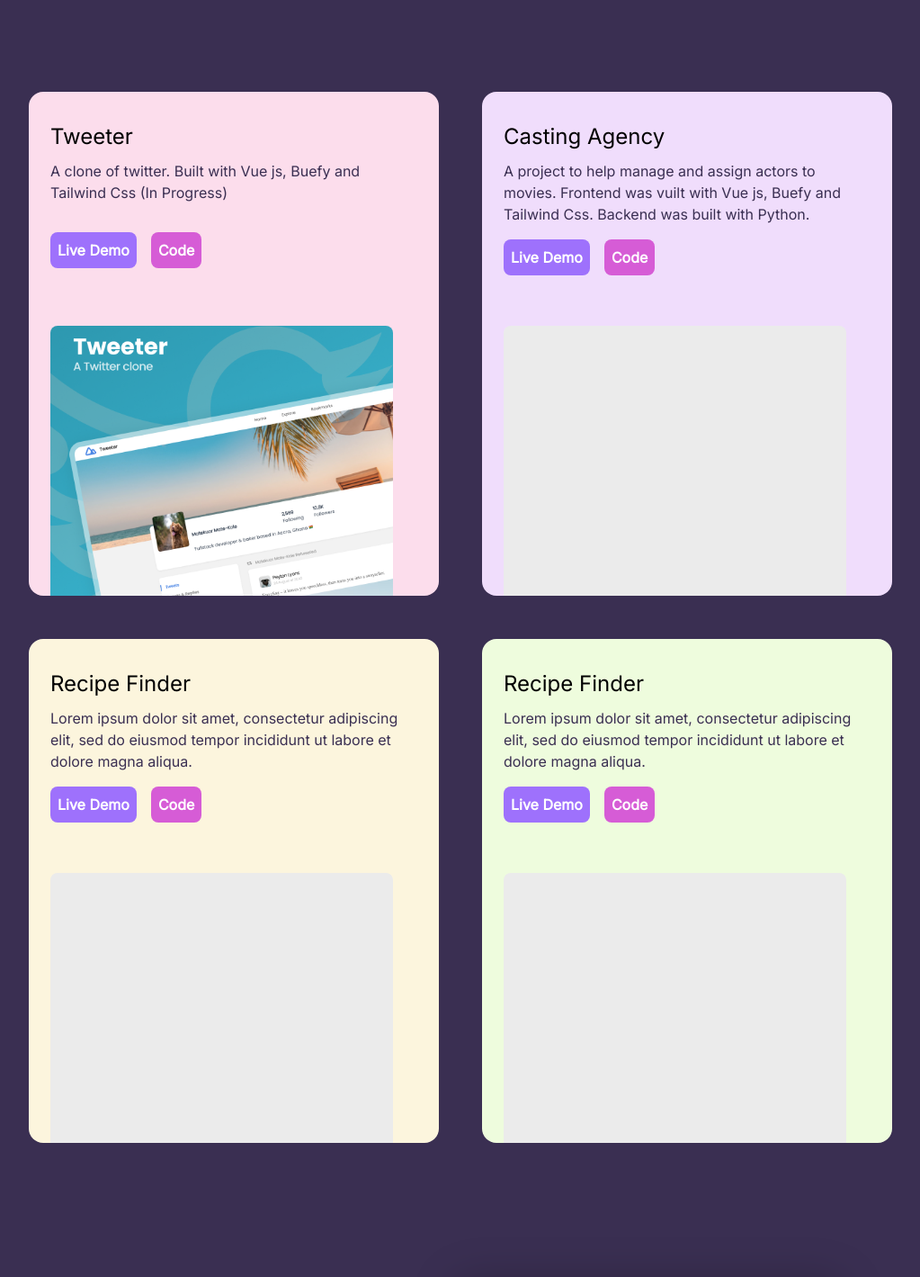
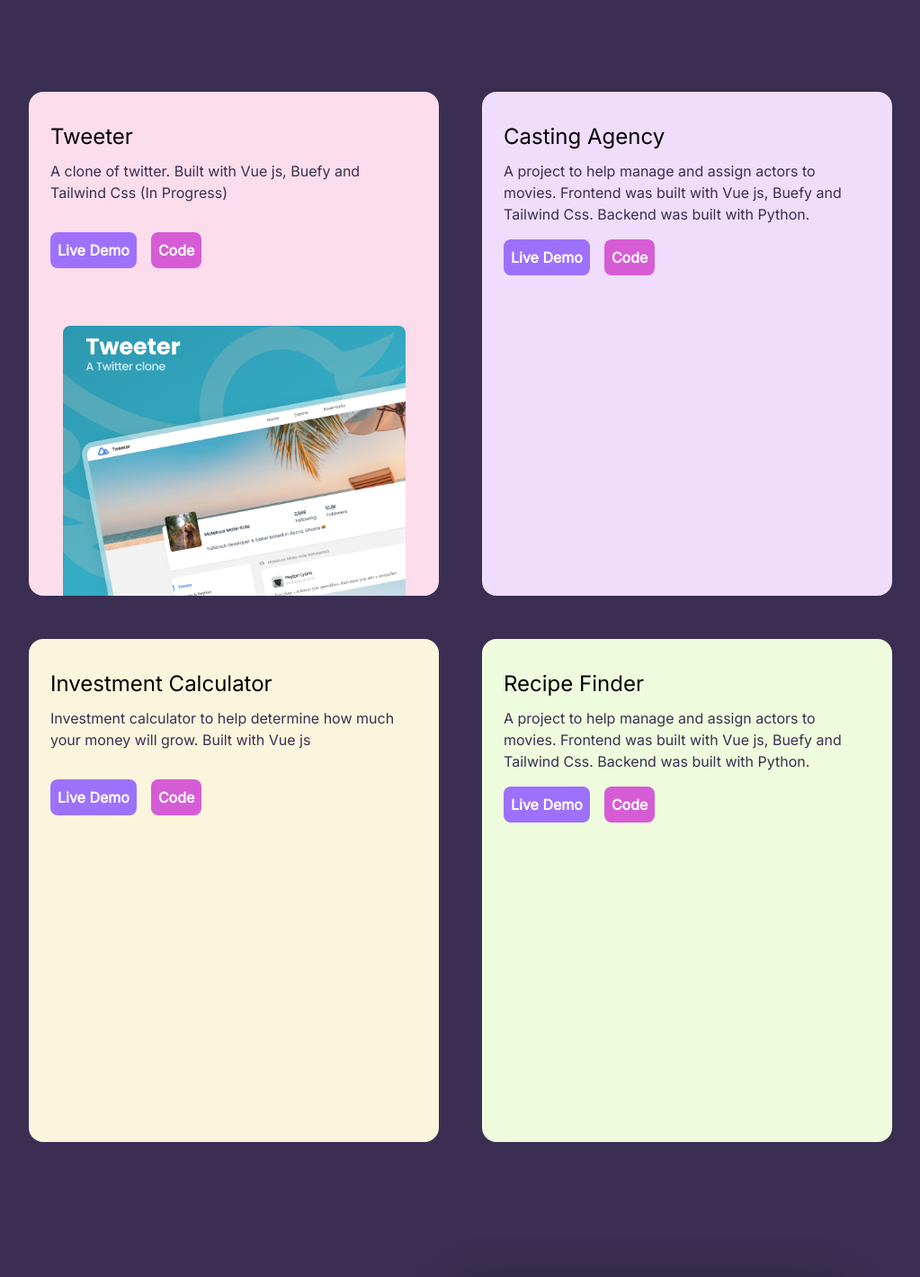
Before and after one commit to Tekuor/portfolio, a Vue app: page / in a window 1280 px wide. Shown: the part 2535-3954 px from the top of the page at 90% size, without its empty margins (128-1151 px from the left). Built offline with nearby package versions, Linux system fonts and the light colour scheme; what vue-js-modal would draw is missing.

Commit message:
modified projects

```diff
--- a/src/components/Projects.vue
+++ b/src/components/Projects.vue
@@ -27,19 +27,24 @@
           </div>
 
           <div
-            class="project-image mx-6 mt-16"
-            v-bind:style="{
-              'background-image':
-                'url(' + require('../assets/tweeter.png') + ')',
-            }"
-          ></div>
+            class="flex flex-col items-center w-full h-full mt-16 mx-auto"
+            style="max-width: 381px; height: 300px;"
+          >
+            <div
+              class="project-image bg-green-400 w-full h-full"
+              v-bind:style="{
+                'background-image':
+                  'url(' + require('../assets/tweeter.png') + ')',
+              }"
+            ></div>
+          </div>
         </div>
 
         <div class="project-card w-full" style="background: #F0DDFC;">
           <h4 class="project-heading mx-6 mt-8">Casting Agency</h4>
           <p class="mt-2 mx-6 project-text">
             A project to help manage and assign actors to movies. Frontend was
-            vuilt with Vue js, Buefy and Tailwind Css. Backend was built with
+            built with Vue js, Buefy and Tailwind Css. Backend was built with
             Python.
           </p>
           <div class="flex flex-row mx-6 mt-4">
@@ -63,19 +68,19 @@
         </div>
       </div>
 
-      <div class="flex lg:flex-row flex-col mt-12 justify-center">
+      <div class="flex lg:flex-row flex-col justify-center mt-12">
         <div
-          class="project-card lg:mr-12 lg:mb-0 mb-10"
+          class="project-card lg:mr-12 lg:mb-0 mb-10 w-full"
           style="background: #FCF5DD;"
         >
-          <h4 class="project-heading mx-6 mt-8">Recipe Finder</h4>
-          <p class="mt-2 mx-6 project-text">
-            Lorem ipsum dolor sit amet, consectetur adipiscing elit, sed do
-            eiusmod tempor incididunt ut labore et dolore magna aliqua.
+          <h4 class="project-heading mx-6 mt-8">Investment Calculator</h4>
+          <p class="mt-2 mx-6 project-text h-16">
+            Investment calculator to help determine how much your money will
+            grow. Built with Vue js
           </p>
           <div class="flex flex-row mx-6 mt-4">
             <a
-              href="https://investmentcalculator.netlify.app/"
+              href="https://tweeter-g.herokuapp.com/"
               class="project-button p-2 cursor-pointer"
               style="background:#9e71fc"
               target="_blank"
@@ -88,23 +93,40 @@
             >
           </div>
 
-          <div class="project-image mx-6 mt-14"></div>
+          <!-- <div
+            class="flex flex-col items-center w-full h-full mt-16 mx-auto"
+            style="max-width: 381px; height: 300px;"
+          >
+            <div
+              class="project-image bg-green-400 w-full h-full"
+              v-bind:style="{
+                'background-image':
+                  'url(' + require('../assets/tweeter.png') + ')',
+              }"
+            ></div>
+          </div> -->
         </div>
-        <div class="project-card" style="background: #EEFCDD;">
+
+        <div class="project-card w-full" style="background: #EEFCDD;">
           <h4 class="project-heading mx-6 mt-8">Recipe Finder</h4>
           <p class="mt-2 mx-6 project-text">
-            Lorem ipsum dolor sit amet, consectetur adipiscing elit, sed do
-            eiusmod tempor incididunt ut labore et dolore magna aliqua.
+            A project to help manage and assign actors to movies. Frontend was
+            built with Vue js, Buefy and Tailwind Css. Backend was built with
+            Python.
           </p>
           <div class="flex flex-row mx-6 mt-4">
             <a
+              href="https://casting-agency21.herokuapp.com/"
               class="project-button p-2 cursor-pointer"
               style="background:#9e71fc"
+              target="_blank"
               >Live Demo</a
             >
             <a
+              href="https://github.com/Tekuor/capstone#casting-agency"
               class="project-button p-2 ml-4 cursor-pointer"
               style="background: #D65CD6"
+              target="_blank"
               >Code</a
             >
           </div>
@@ -151,8 +173,6 @@
 }
 
 .project-image {
-  max-width: 381px;
-  height: 300px;
   background: #ebebeb;
   border-radius: 8px 8px 0px 0px;
   background-size: 100%, 100%;
```
